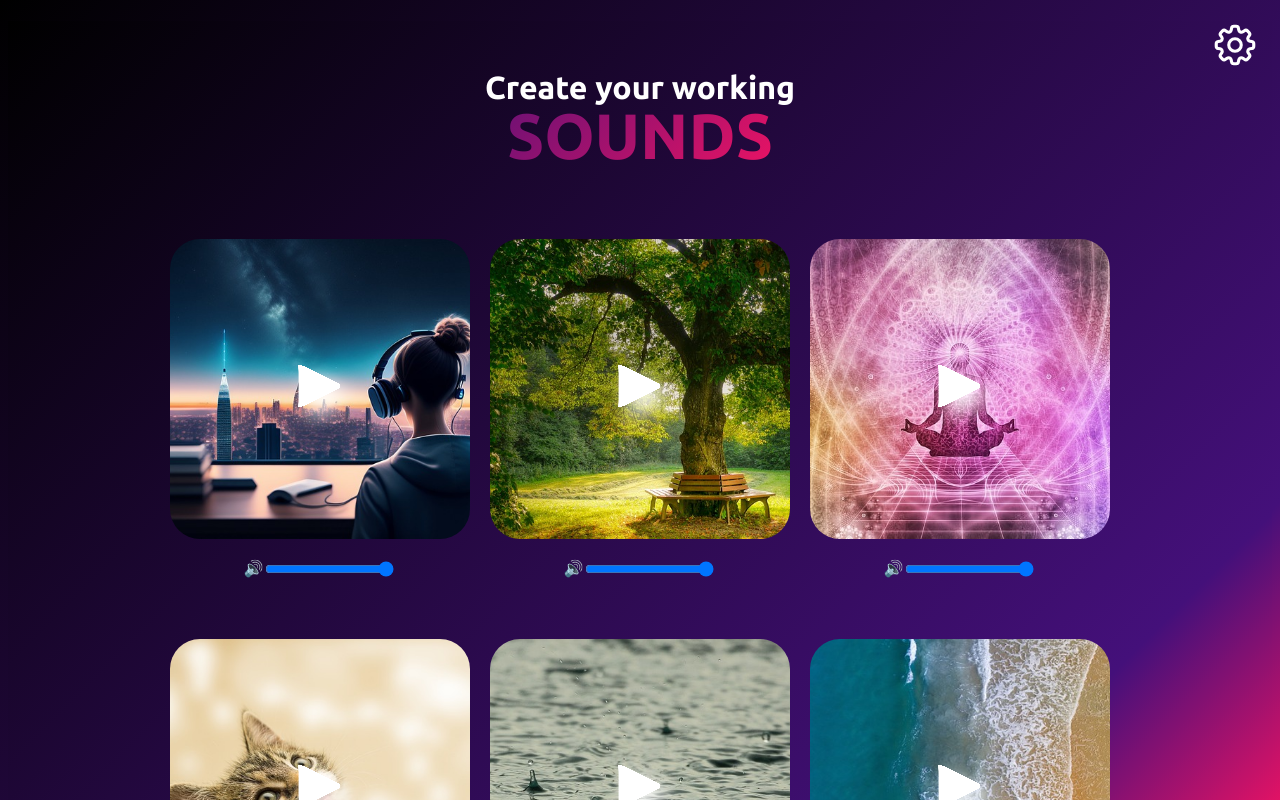
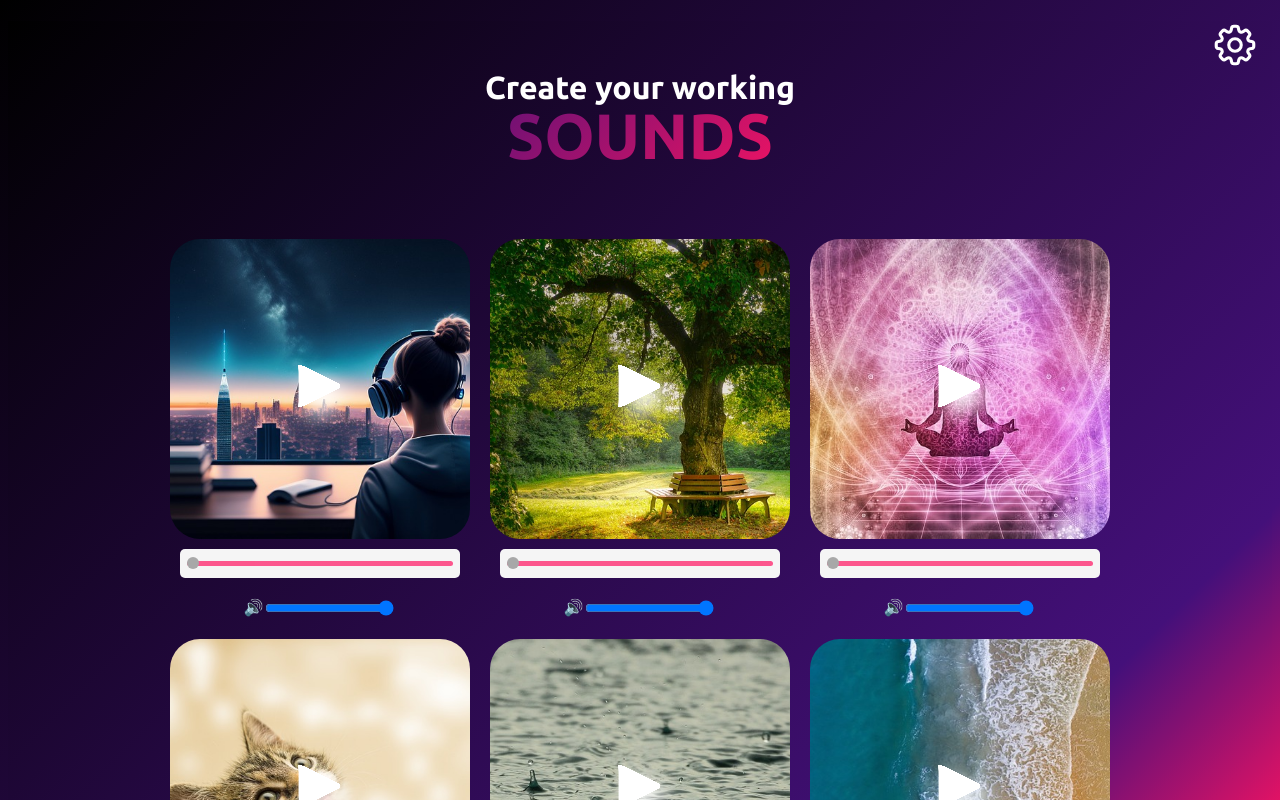
Before and after one commit to riccardobertolini/lofi-music, a React (Vite) app: page / in a window 1280 px wide. Shown: the top 800 px of the page. Built offline with nearby package versions, Linux system fonts and the light colour scheme.

Commit message:
fixed react player

```diff
--- a/package.json
+++ b/package.json
@@ -9,6 +9,8 @@
     "preview": "vite preview"
   },
   "dependencies": {
+    "@material-ui/core": "^4.12.4",
+    "@material-ui/icons": "^4.11.3",
     "react": "^18.2.0",
     "react-dom": "^18.2.0",
     "react-player": "^2.12.0"
--- a/src/tilePlayer.style.tsx
+++ b/src/tilePlayer.style.tsx
@@ -31,7 +31,7 @@ export const ImageContainer = styled.div<ImageContainerProps>`
 
 		width: 50px;
 		height: 50px;
-		content:"";
+		content: '';
 		background-size: cover;
 		z-index: 1;
 		${(props) =>
@@ -75,3 +75,47 @@ export const Controls = styled.div`
 	align-items: center;
 	justify-content: center;
 `;
+export const SliderContainer = styled.div`
+	width: 90%;
+	margin: 10px auto 0 auto;
+	padding: 10px 5px;
+	display: flex;
+	align-items: center;
+	justify-content: center;
+	background-color: #f5f5f5;
+	border-radius: 5px;
+	color: #888;
+`;
+
+export const StyledSlider = styled.input`
+	width: 100%;
+	height: 5px;
+	background: linear-gradient(
+		to right,
+		#44107a ${(props) => props.value * 100}%,
+		#ff1361 ${(props) => props.value * 100}%
+	);
+	border-radius: 5px;
+	appearance: none;
+	outline: none;
+	opacity: 0.7;
+	transition: opacity 0.2s;
+	cursor: pointer;
+
+	&::-webkit-slider-thumb {
+		appearance: none;
+		width: 12px;
+		height: 12px;
+		background-color: #888;
+		border-radius: 50%;
+		cursor: pointer;
+	}
+
+	&::-moz-range-thumb {
+		width: 12px;
+		height: 12px;
+		background-color: #888;
+		border-radius: 50%;
+		cursor: pointer;
+	}
+`;
--- a/src/tilePlayer.tsx
+++ b/src/tilePlayer.tsx
@@ -1,6 +1,6 @@
-import { AudioHTMLAttributes, useRef, useState } from 'react';
-import { AudioPlayer, ImageContainer, Controls } from './tilePlayer.style';
-//import ReactPlayer from 'react-player';
+import React, { useRef, useState } from 'react';
+import ReactPlayer from 'react-player';
+import { AudioPlayer, ImageContainer, Controls ,SliderContainer,StyledSlider} from './tilePlayer.style';
 
 interface TilePlayerProps {
   src: string;
@@ -9,25 +9,28 @@ interface TilePlayerProps {
 
 export const TilePlayer = ({ src, imageSrc }: TilePlayerProps) => {
   const [playing, setPlaying] = useState(false);
-	const audioRef = useRef<HTMLAudioElement>(null);
   const [volume, setVolume] = useState(1);
+  const [progress, setProgress] = useState(0);
+
+  const playerRef = useRef<ReactPlayer>(null);
 
   const togglePlay = () => {
-		if (audioRef.current) {
-			if (playing) {
-				audioRef.current.pause();
-			} else {
-				audioRef.current.play();
-			}
-		}
-		setPlaying(!playing);
+    setPlaying((prevPlaying) => !prevPlaying);
   };
 
   const handleVolumeChange = (e: React.ChangeEvent<HTMLInputElement>) => {
-		const audioElement = audioRef.current;
-		if (audioElement) {
-			setVolume(parseFloat(e.target.value));
-			audioElement.volume = parseFloat(e.target.value);
+    const newVolume = parseFloat(e.target.value);
+    setVolume(newVolume);
+  };
+
+  const handleProgress = (state) => {
+    const { played } = state;
+    setProgress(played);
+  };
+
+  const handleSeek = (value) => {
+    if (playerRef.current) {
+      playerRef.current.seekTo(value);
     }
   };
 
@@ -35,9 +38,27 @@ export const TilePlayer = ({ src, imageSrc }: TilePlayerProps) => {
     <AudioPlayer>
       <ImageContainer status={playing} onClick={togglePlay}>
         <img src={imageSrc} alt="" />
-				{/*<ReactPlayer ref={audioRef} src={src} loop />*/}
-				 <audio ref={audioRef} src={src} loop />
+        <ReactPlayer
+          ref={playerRef}
+          url={src}
+          playing={playing}
+          loop
+          volume={volume}
+          width={0}
+          height={0}
+          onProgress={handleProgress}
+        />
       </ImageContainer>
+	  	<SliderContainer>
+	     <StyledSlider
+          type="range"
+          min={0}
+          max={1}
+          step={0.01}
+          value={progress}
+          onChange={(e) => handleSeek(parseFloat(e.target.value))}
+        />
+		</SliderContainer>
 		<Controls>
         <span>🔊</span>
         <input
```
Also changed, not shown: 1 other file (tests, documents, lock files or other folders). Lines whose indentation alone changed are shown as unchanged.
